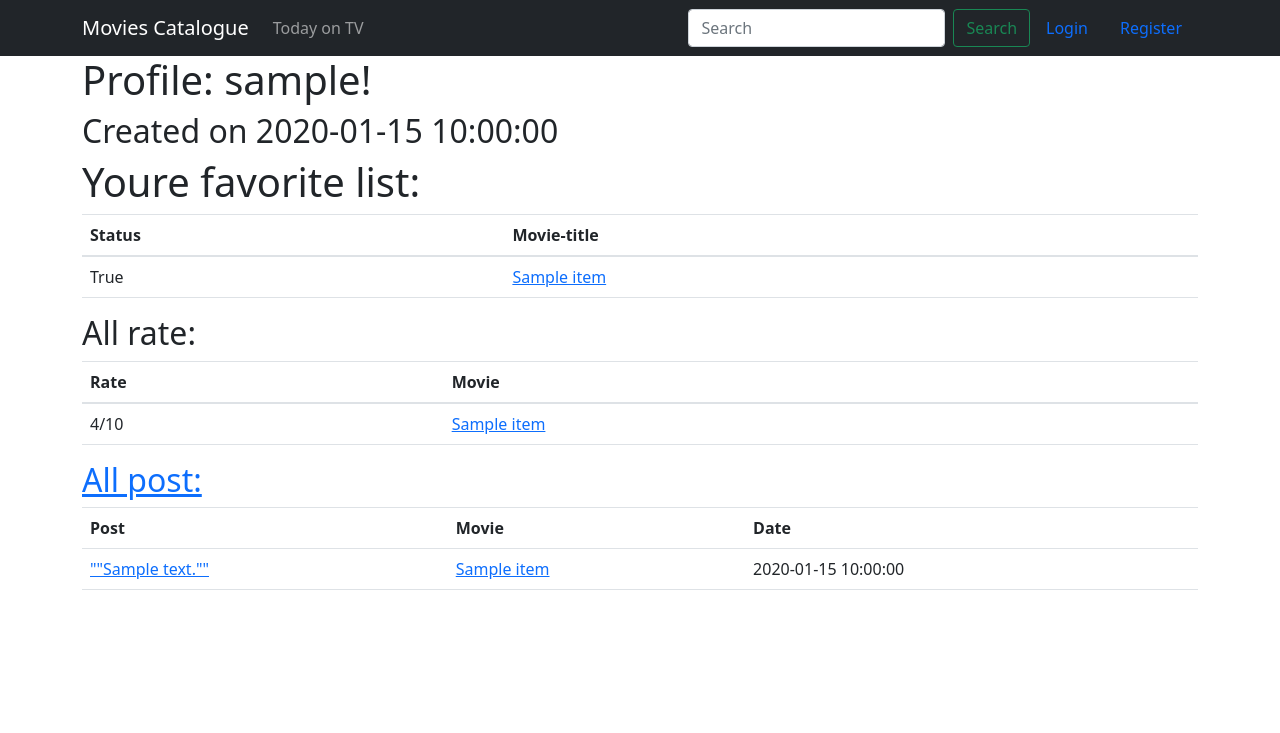
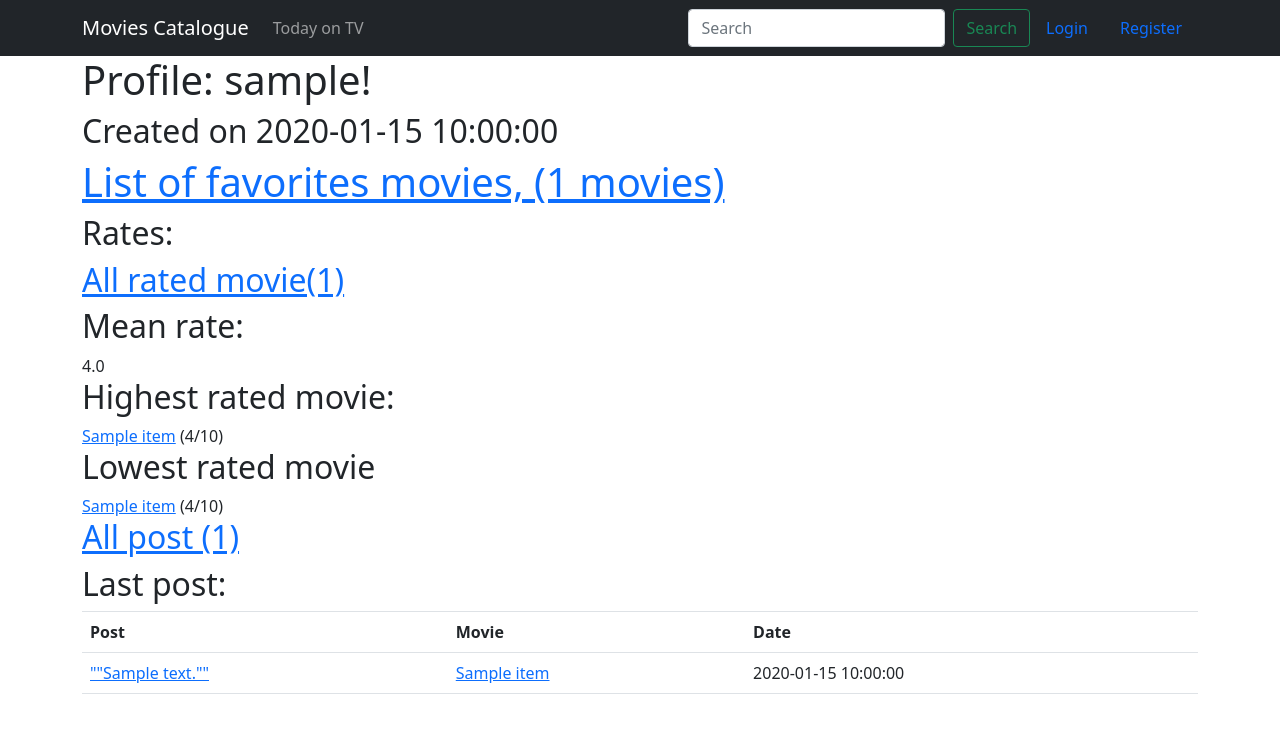
Before and after one commit to FalkowskiKamil/MoviesCatalogue, a Flask app: a page that uses apps/templates/user.html in a window 1280 px wide. Shown: the top 733 px of the page. Run offline with Flask 3, Linux system fonts and the light colour scheme; tables that the repository leaves empty hold one stand-in row (values such as "Sample post"); a database or web service that is not in the repository returns one stand-in record (values such as "Sample title"); data that the repository does not hold is empty; some libraries are stand-ins or nearby versions.

Commit message:
Change user site

```diff
--- a/apps/routes.py
+++ b/apps/routes.py
@@ -22,9 +22,9 @@ def homepage():
 def utility_processor():
     def tmdb_image_url(path, size):
         return tmdb_client.get_poster_url(path, size)
-    def title_from_id(movie_id):
-        return tmdb_client.get_single_movie(movie_id)['original_title']
-    return {"tmdb_image_url": tmdb_image_url, "tittle_from_id": title_from_id}
+    def movie_from_id(movie_id):
+        return tmdb_client.get_single_movie(movie_id)
+    return {"tmdb_image_url": tmdb_image_url, "movie_from_id": movie_from_id}
 
 @app.route("/movie/<movie_id>", methods=['GET', 'POST'])
 def movie_details(movie_id):
@@ -155,10 +155,14 @@ def login():
 @app.route('/user/<username>')
 def user(username):
   user = User.query.filter_by(username=username).first_or_404()
-  comment = Post.query.filter_by(user_id=user.id).all()
-  rates = Rating.query.filter_by(user_id=user.id).all()
-  fav = Favorite.query.filter_by(user_id=user.id).all()
-  return render_template('user.html', user=user, comment=comment, rates=rates, fav=fav)
+  comment= Post.query.filter_by(user_id=user.id).order_by(Post.created.desc()).all()
+  com = [comment[0], len(comment)]
+  rating = Rating.query.filter_by(user_id=user.id).order_by(Rating.rate).all()
+  mean = [x.rate for x in rating]
+  mean = sum(mean)/len(mean)
+  rates = [rating[0], rating[-1], len(rating), mean]
+  fav = len(Favorite.query.filter_by(user_id=user.id, status=True).all())
+  return render_template('user.html', user=user, com=com, rates=rates, fav=fav)
 
 @app.route("/logout")
 @login_required
@@ -191,3 +195,13 @@ def movie_post(movie_id, user_id):
     else:
         post= Post.query.filter_by(movie_id=movie_id).all()
     return render_template("movie_post.html", post=post)
+
+@app.route('/favorite/<user_id>')
+def favorite(user_id):
+    movies = Favorite.query.filter_by(user_id=user_id, status=True).all()
+    return render_template('favorites.html', movies=movies)
+
+@app.route('/rates/<user_id>')
+def all_rates(user_id):
+    movies = Rating.query.filter_by(user_id=user_id).all()
+    return render_template('rates.html', movies=movies)
--- a/apps/templates/movie_details.html
+++ b/apps/templates/movie_details.html
@@ -104,7 +104,7 @@
                         <a href="{{ url_for('user', username=com.author.username) }}">autor: {{com.author.username}}</a> on {{com.created}}
                     </dt>
                 {% elif loop.index == 6 %}
-                <a href="{{ url_for('movie_post', movie_id=movie.id) }}"> and {{ (comment|length)-5 }} more..</a>
+                <a href="{{ url_for('movie_post', movie_id=movie.id, user_id=0) }}"> and {{ (comment|length)-5 }} more..</a>
                 {% endif %}
             </div>
         {% endfor %}
--- a/apps/templates/user.html
+++ b/apps/templates/user.html
@@ -4,57 +4,32 @@
 <h1>Profile: {{ user.username }}!</h1>
 <h2>Created on {{user.joined_at}} </h2>
 
-<h1>Youre favorite list:</h1>
-<table class="table">
-  <thead>
-    <tr>
-      <th>Status</th>
-      <th>Movie-title</th>
-    </tr>
-  </thead>
-  <tbody>
-{% for x in fav %}
-  {% if x.status==True %}
-  <tr>
-    <td>{{x.status}}</td>
-  <td><a href="{{url_for('movie_details', movie_id=x.movie_id)}}">{{tittle_from_id(movie_id=x.movie_id)}}</a></td>
-  {% endif %}
-  </tr>
-{% endfor %}
-</tbody>
-</table>
+<h1><a href="{{ url_for('favorite', user_id = user.id) }}">List of favorites movies, ({{fav}} movies)</a></h1>
+
+<h2>Rates:</h2>
+  <h2><a href="{{url_for('all_rates', user_id=user.id)}}">All rated movie({{rates[2]}})</a></h2>
+  <h2>Mean rate: </h2>
+{{rates[3]}}
+  <h2>Highest rated movie:</h2>
+  <a href="{{url_for('movie_details', movie_id=rates[1].movie_id) }}">{{ movie_from_id(movie_id=rates[1].movie_id).original_title }}</a> ({{rates[1].rate}}/10)
+  <h2>Lowest rated movie </h2>
+  <a href="{{url_for('movie_details', movie_id=rates[0].movie_id) }}">{{ movie_from_id(movie_id=rates[0].movie_id).original_title }}</a> ({{rates[0].rate}}/10)
 
 
-  <h2>All rate:</h2>
-  <table class="table">
-    <thead>
-    <tr>
-      <th>Rate</th>
-      <th>Movie</th>
-    </tr>
-    </thead>
-    <tbody>
-      {% for x in rates %}
-      <tr>
-        <td>{{x.rate}}/10</td>
-        <td><a href="{{url_for('movie_details', movie_id=x.movie_id)}}">{{ tittle_from_id(x.movie_id) }}</a></td>
-      </tr>
-      {% endfor %}
-    </tbody>
-  </table>
-  <h2><a href="{{ url_for('movie_post', movie_id=0 , user_id=user.id) }}">All post:</a></h2>
+
+
+  <h2><a href="{{ url_for('movie_post', movie_id=0 , user_id=user.id) }}">All post ({{com[1]}})</a></h2>
   <table class="table">
 <tr>
+  <h2>Last post:</h2>
   <th>Post</th>
   <th>Movie</th>
   <th>Date</th>
 </tr>
-{% for com in comment %}
 <tr>
-  <td style="max-width: 60vw; overflow: hidden;"><a href="{{ url_for('post', post_id=com.id) }}">""{{com.body}}""</a></td>
-  <td><a href="{{url_for('movie_details', movie_id=com.movie_id)}}">{{ tittle_from_id(com.movie_id) }}</a></td>
-  <td>{{com.created}}</td>
+  <td style="max-width: 60vw; overflow: hidden;"><a href="{{ url_for('post', post_id=com[0].id) }}">""{{com[0].body}}""</a></td>
+  <td><a href="{{url_for('movie_details', movie_id=com[0].movie_id)}}">{{ movie_from_id(com[0].movie_id).original_title }}</a></td>
+  <td>{{com[0].created}}</td>
 </tr>
-{% endfor %}
   </table>
 {% endblock %}
```
Also changed, not shown: apps/templates/favorites.html (+6 -13 lines), apps/templates/rates.html (added, +28 -0 lines), TMDB.db.
